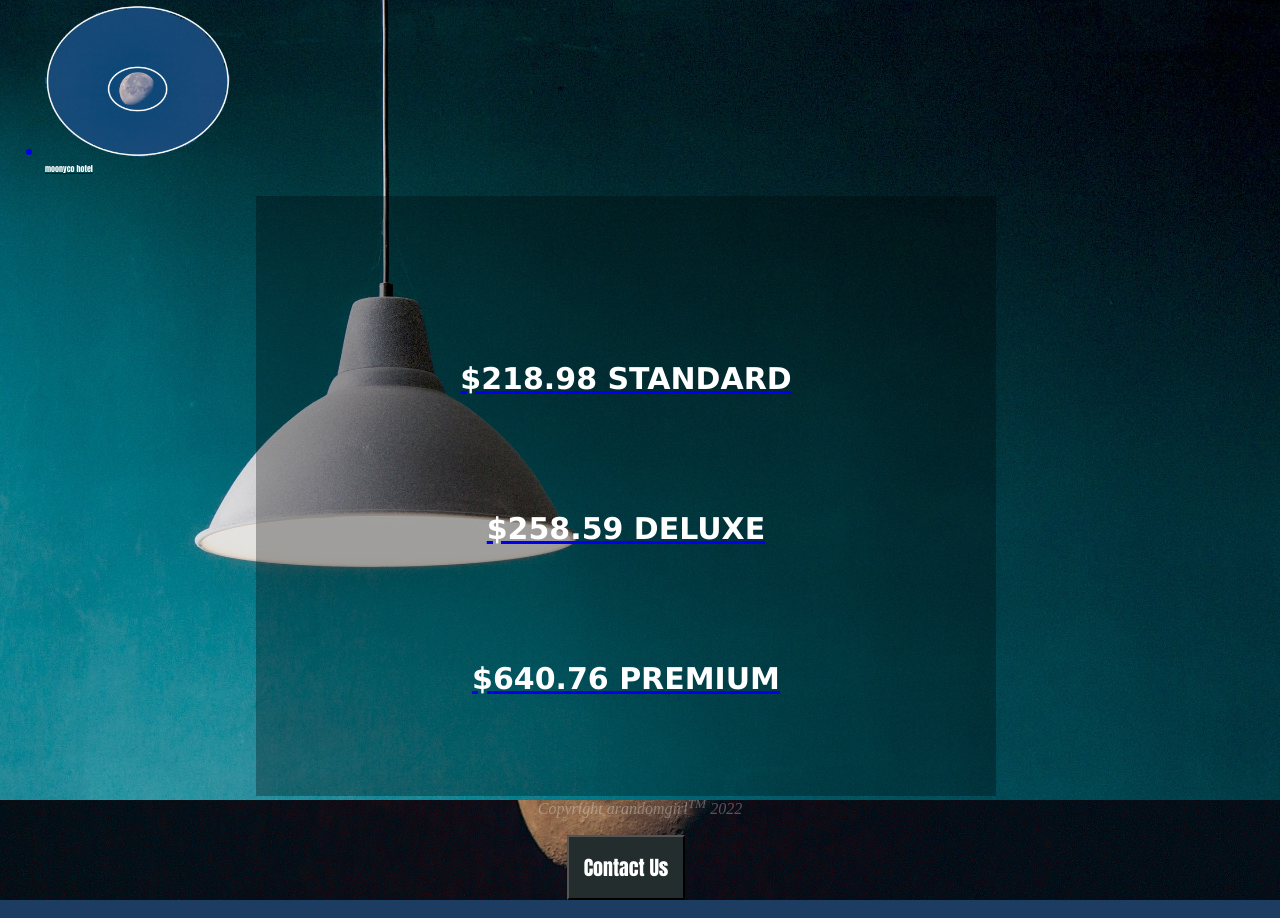
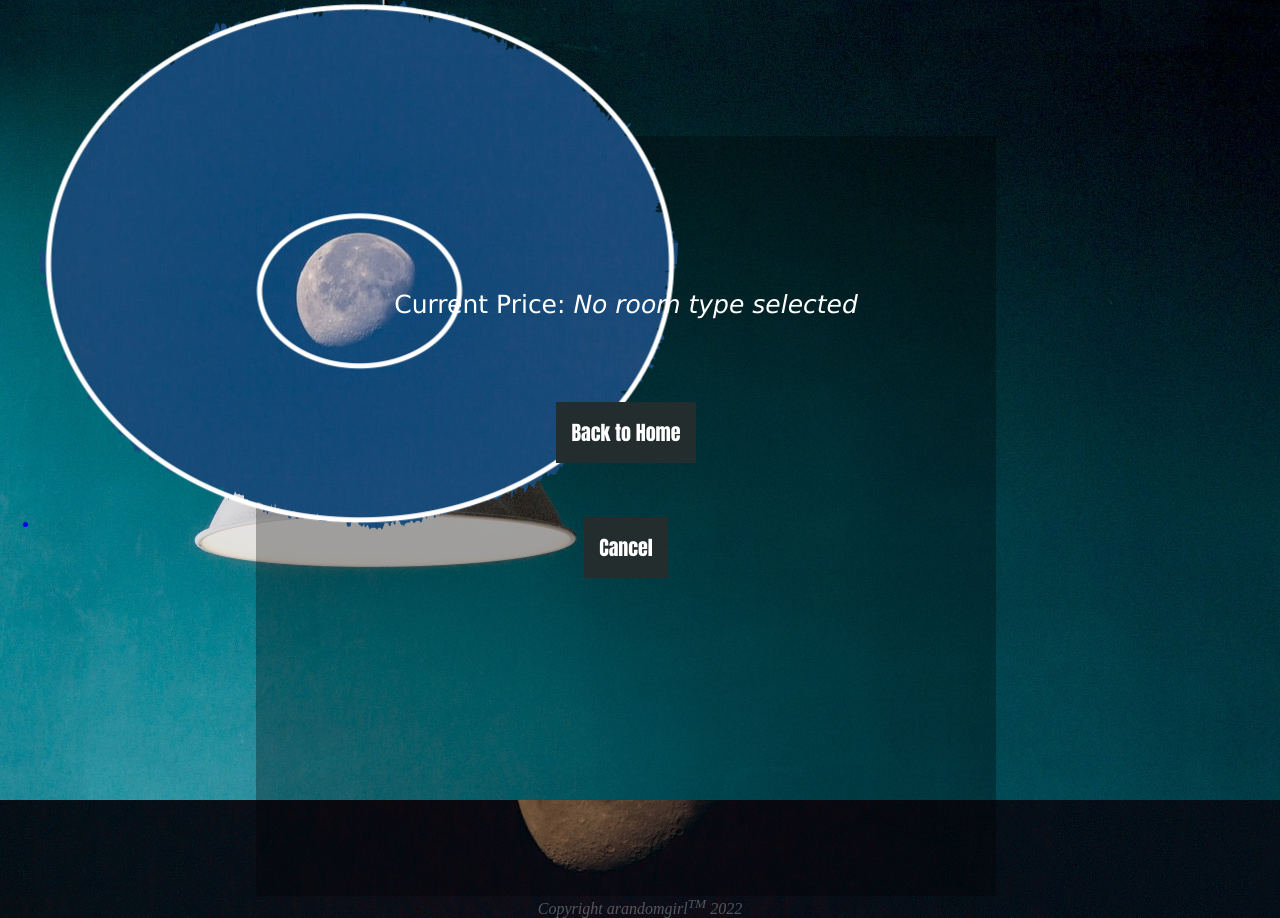
Before and after one commit to moonybuilder/moonyco, a Vue app: page /#/booking in a window 1280 px wide. Before the commit this address led to /#/hotel. Built offline with nearby package versions, Linux system fonts and the light colour scheme.

Commit message:
updated room booking logic

```diff
--- a/src/components/BookNow.vue
+++ b/src/components/BookNow.vue
@@ -2,7 +2,7 @@
   <div id="booking">
     <nav>
       <router-link to="/hotel">
-        <ul class="logoName">
+        <ul id="logo">
           <li>
             <img src="@/assets/favicon.png" alt="logo" class="logo" />
           </li>
@@ -48,6 +48,7 @@
 
 <script>
 import { createClient } from '@supabase/supabase-js'
+import { now } from 'core-js/core/date'
 
 // Supabase client
 const supabaseUrl = 'https://bsonokuujaesjvfhfkmp.supabase.co'
@@ -162,7 +163,8 @@ export default {
         .from('hotel_rooms')
         .update({
           guest_name: name,
-          price: price
+          price: price,
+          lastupdate: now()
         })
         .eq('room_id', roomID)
 
@@ -228,8 +230,10 @@ body,
   font-family:'Lucida Sans', 'Lucida Sans Regular', 'Lucida Grande', 'Lucida Sans Unicode', Geneva, Verdana, sans-serif;
 }
 
-.logo {
+#logo {
   border-radius: 100%;
+  height: 15%;
+  width: 15%;
 }
 section {
   height: 70%;
--- a/src/components/HomePage.vue
+++ b/src/components/HomePage.vue
@@ -99,6 +99,7 @@ button {
   height: 30%;
   width: 50%;
   color: white;
+  font-size: 100%;
   font-family:'Lucida Sans', 'Lucida Sans Regular', 'Lucida Grande', 'Lucida Sans Unicode', Geneva, Verdana, sans-serif;
   border: none;
   padding: 8px 8px;
@@ -113,7 +114,7 @@ button {
 #logoName {
   list-style-type: none;
   color: white;
-  font-size: 70%;
+  font-size: 100%;
   text-align: center;
   text-decoration: none;
   cursor: pointer;
--- a/src/components/TheHotel.vue
+++ b/src/components/TheHotel.vue
@@ -6,7 +6,7 @@
         <tr>
           <td height="30%" width="30%">
             <router-link to="/">
-              <ul >
+              <ul style="align-content: center;">
                 <li>
                   <img
                     src="@/assets/favicon.png"
@@ -152,7 +152,7 @@ body,
   list-style-type: none;
   color: white;
   font-family: Impact, Haettenschweiler, 'Arial Narrow Bold', sans-serif;
-  font-size: 50%;
+  font-size: 100%;
   text-decoration: none;
 }
 
```
